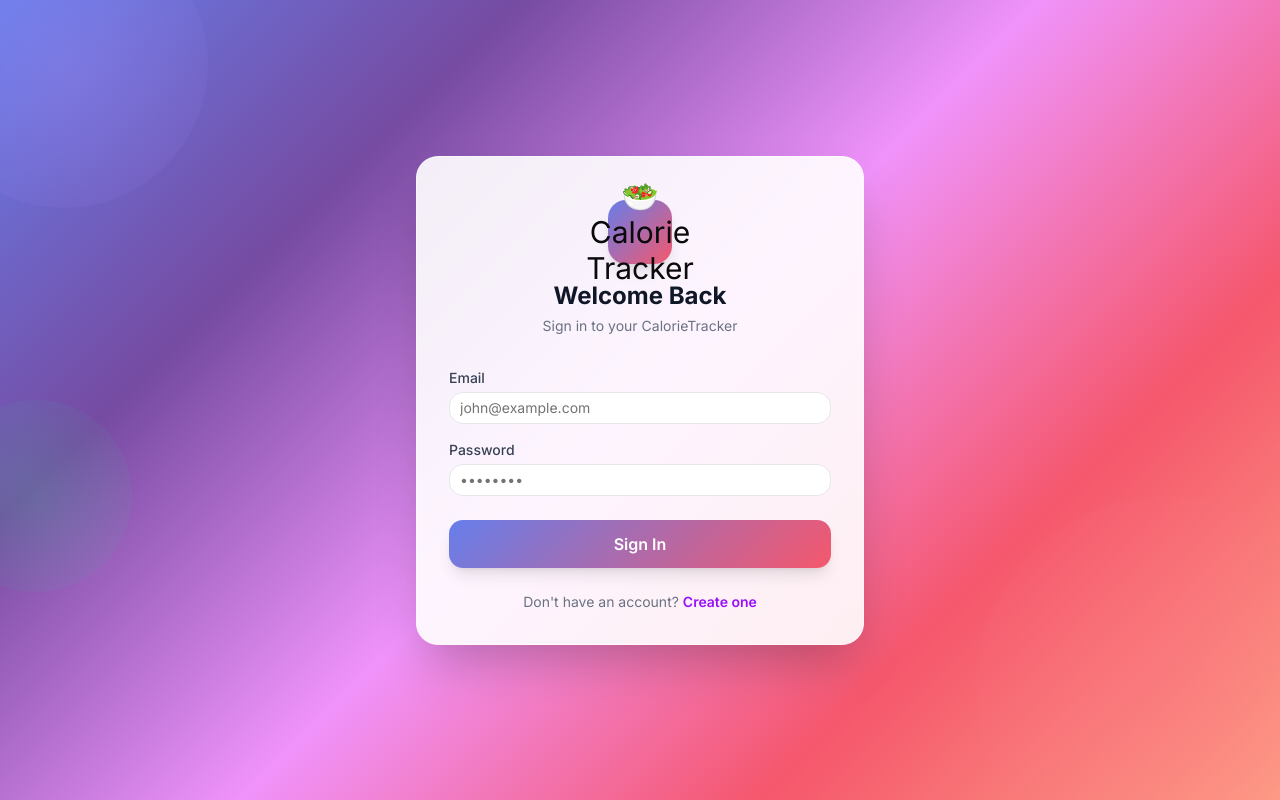
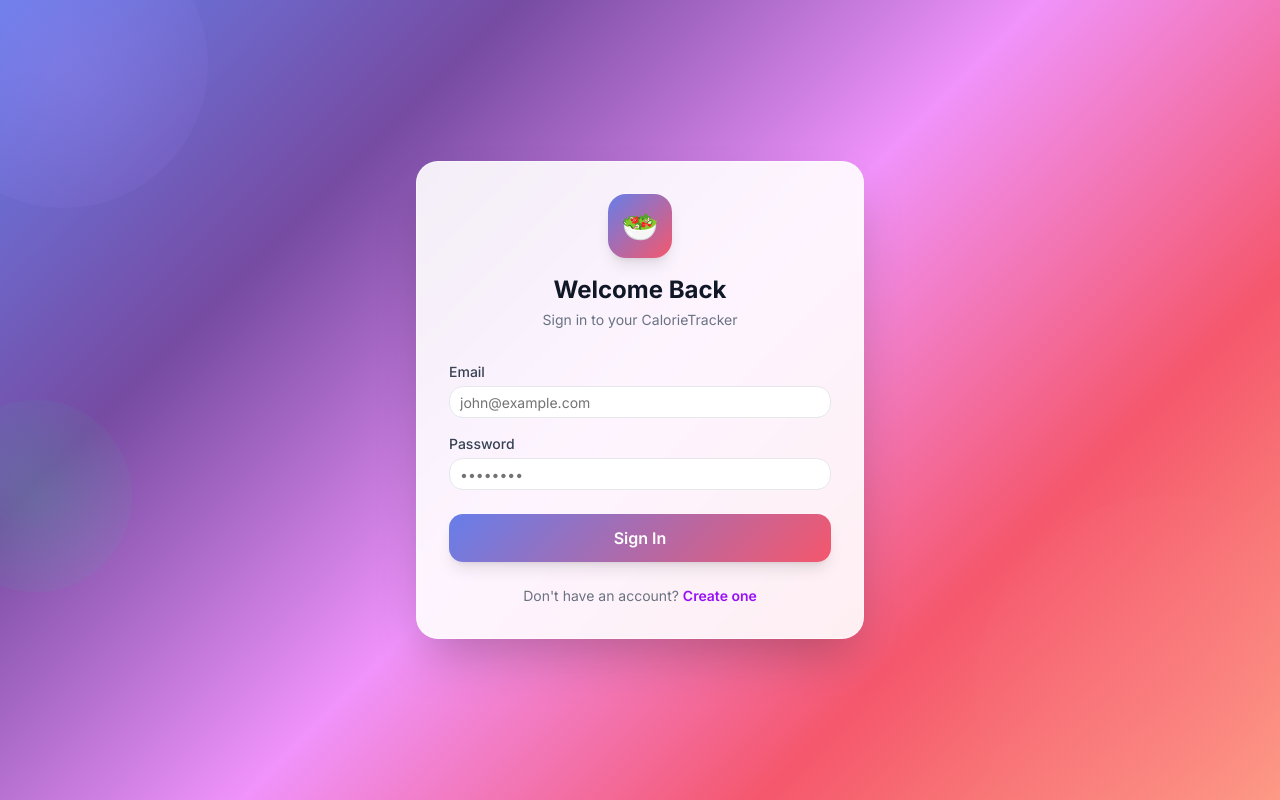
Before and after one commit to shashanksb19/MealCalorieCounter, a Next.js app in the folder meal-calorie-frontend/: page /login in a window 1280 px wide. Built offline with nearby package versions, Linux system fonts and the light colour scheme; no server answers.

Commit message:
redesign auth pages with colorful gradient and logo

```diff
--- a/meal-calorie-frontend/src/components/auth/AuthForm.tsx
+++ b/meal-calorie-frontend/src/components/auth/AuthForm.tsx
@@ -78,7 +78,7 @@ function AuthForm({ mode }: AuthFormProps) {
           <div className="inline-flex items-center justify-center w-16 h-16 rounded-2xl mb-4 shadow-lg"
             style={{ background: "linear-gradient(135deg, #667eea, #f5576c)" }}
           >
-            <span className="text-3xl">🥗 Calorie Tracker</span>
+            <span className="text-3xl">🥗</span>
           </div>
           <h1 className="text-2xl font-bold text-gray-900">
             {mode === "register" ? "Create Account" : "Welcome Back"}
```
